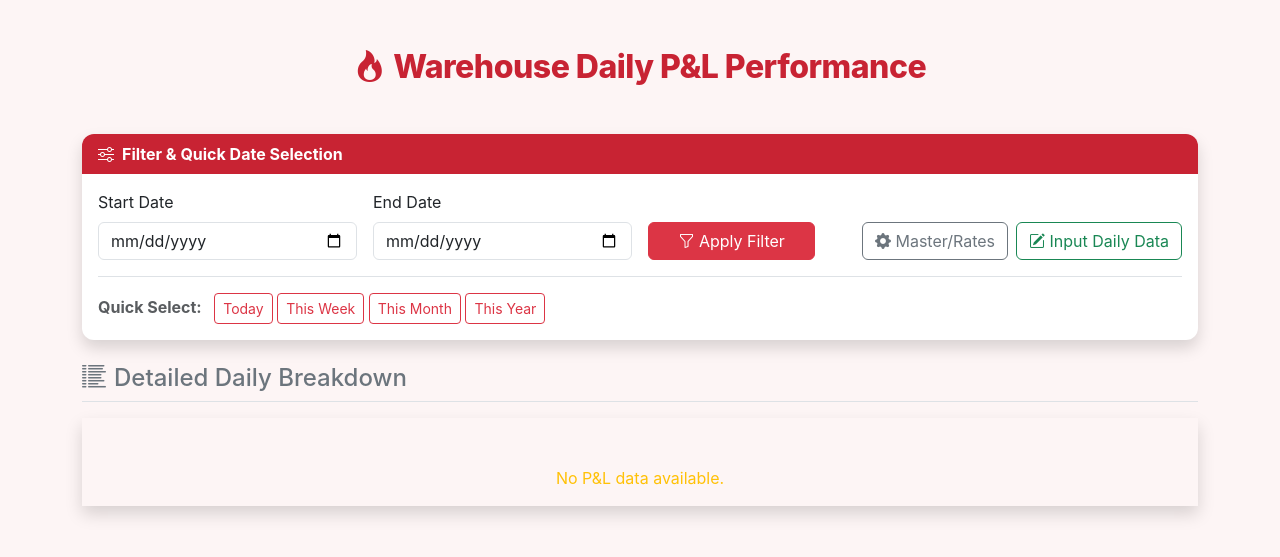
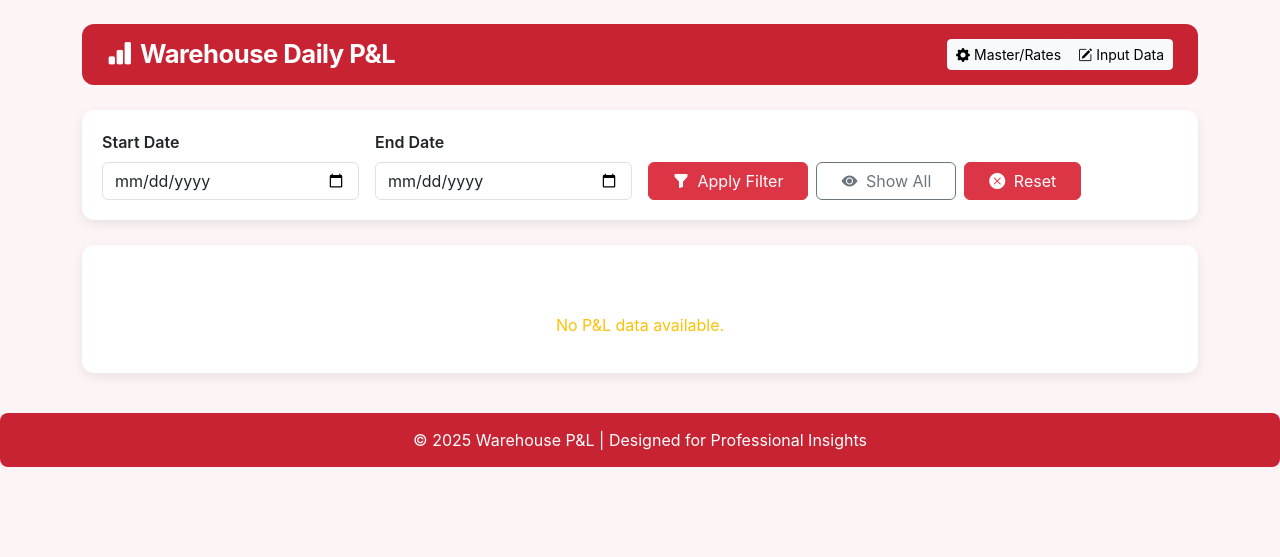
Before and after one commit to ashish86git/p-l, a Flask app: page / in a window 1280 px wide. Shown: the top 557 px of the page. Run offline with Flask 3, Linux system fonts and the light colour scheme.

Commit message:
Add files via upload

```diff
--- a/templates/index.html
+++ b/templates/index.html
@@ -4,220 +4,209 @@
     <meta charset="UTF-8">
     <meta name="viewport" content="width=device-width, initial-scale=1.0">
     <title>Daily P&L Dashboard | Red Theme</title>
+
+    <!-- Bootstrap 5 -->
     <link href="https://cdn.jsdelivr.net/npm/bootstrap@5.3.3/dist/css/bootstrap.min.css" rel="stylesheet">
     <link href="https://cdn.jsdelivr.net/npm/bootstrap-icons@1.11.3/font/bootstrap-icons.css" rel="stylesheet">
+
     <style>
-    /* Base Theme: Deep Red for Focus */
         :root {
-        --bs-primary-red: #dc3545; /* Bootstrap Danger color */
-        --bs-dark-red: #c82333;
-        --bs-light-bg: #fdf5f5; /* Very subtle reddish background */
-        --bs-secondary-bg: #fff0f0;
+            --primary-red: #dc3545;
+            --dark-red: #c82333;
+            --light-bg: #fdf5f5;
+            --secondary-bg: #fff0f0;
         }
 
         body {
-        background-color: var(--bs-light-bg);
-        font-family: 'Inter', sans-serif; /* Use a clean modern font */
+            background-color: var(--light-bg);
+            font-family: 'Inter', sans-serif;
         }
 
-    /* Global Styles */
-    h2 {
-        color: var(--bs-dark-red);
-        font-weight: 800; /* Extra bold */
+        /* Header */
+        .header {
+            background-color: var(--dark-red);
+            color: white;
+            padding: 15px 25px;
+            border-radius: 12px;
+            display: flex;
+            justify-content: space-between;
+            align-items: center;
+            margin-bottom: 25px;
+        }
+        .header h1 {
+            font-size: 1.6rem;
+            font-weight: 700;
             letter-spacing: -0.5px;
+            margin: 0;
+        }
+        .header .btn-group .btn {
+            margin-left: 8px;
         }
 
-    /* Filter and Header Card Styling */
-    .card-filter-header {
-        background-color: var(--bs-dark-red);
-        color: white;
-        font-weight: bold;
-        border-bottom: 0;
-        border-radius: 0.75rem 0.75rem 0 0 !important;
-    }
-    .card-filter {
-        border: none;
-        border-radius: 0.75rem;
-        box-shadow: 0 0.5rem 1.5rem rgba(0, 0, 0, 0.1); /* Stronger shadow */
+        /* Filter Section */
+        .filter-section {
+            background-color: white;
+            border-radius: 12px;
+            box-shadow: 0 4px 12px rgba(0,0,0,0.08);
+            padding: 20px;
+            margin-bottom: 25px;
         }
 
-    /* Summary Card Styling */
-    .summary-card-group .summary-card {
+        /* Summary Cards */
+        .summary-card {
+            border-radius: 12px;
+            box-shadow: 0 3px 10px rgba(0,0,0,0.1);
             transition: transform 0.3s ease, box-shadow 0.3s ease;
-        border: none;
-        border-radius: 0.75rem;
-        box-shadow: 0 0.25rem 0.75rem rgba(0, 0, 0, 0.08); /* Light shadow for 3D effect */
+            padding: 20px;
+            color: white;
         }
-    .summary-card-group .summary-card:hover {
-        transform: translateY(-5px); /* More pronounced lift on hover */
-        box-shadow: 0 0.8rem 2rem rgba(0, 0, 0, 0.15) !important;
+        .summary-card:hover {
+            transform: translateY(-5px);
+            box-shadow: 0 0.8rem 2rem rgba(0,0,0,0.15);
+        }
+        .summary-value {
+            font-size: 1.5rem;
+            font-weight: 700;
+        }
+        .card-revenue { background-color: #c82333; border-left: 6px solid #dc3545; }
+        .card-gross { background-color: #28a745; border-left: 6px solid #218838; }
+        .card-net { background-color: #ffc107; border-left: 6px solid #e0a800; color: #212529; }
+        .card-margin { background-color: #17a2b8; border-left: 6px solid #138496; }
+
+        /* Table */
+        .table-container {
+            background-color: white;
+            border-radius: 12px;
+            padding: 20px;
+            box-shadow: 0 4px 12px rgba(0,0,0,0.08);
+            margin-bottom: 40px;
+        }
+        .table thead th {
+            background-color: var(--dark-red);
+            color: white;
+            text-align: right;
+            vertical-align: middle;
+        }
+        .table tbody td:first-child {
+            text-align: left;
+            font-weight: 600;
+        }
+        .table tbody tr:hover {
+            background-color: var(--secondary-bg);
+        }
+        .profit-positive { color: #28a745; font-weight: 700; }
+        .profit-negative { color: var(--primary-red); font-weight: 700; }
+
+        /* Footer */
+        footer {
+            padding: 15px;
+            background-color: var(--dark-red);
+            color: white;
+            text-align: center;
+            border-radius: 8px;
         }
 
-
-    /* ... (Your existing styles) ... */
-
-    /* Custom CSS for Alignment and Visual Appeal */
-    .table thead th {
-        background-color: var(--bs-dark-red);
-        color: white;
-        border-color: var(--bs-dark-red);
-        /* Ensure headers align with the data below */
-        text-align: right;
-        vertical-align: middle;
-        padding: 0.75rem 1rem;
+        /* Buttons */
+        .btn-primary {
+            background-color: var(--primary-red);
+            border-color: var(--primary-red);
         }
-
-    /* Center align the TOTAL row for better visual punch */
-    tr.total-row td {
-        text-align: right !important; /* Financial data aligned right */
-        vertical-align: middle;
-        font-size: 1.15rem; /* Make total values stand out */
+        .btn-primary:hover {
+            background-color: var(--dark-red);
+            border-color: var(--dark-red);
         }
-
-    /* Style for the Date Column (Left align) */
-    .table tbody td:first-child {
-        text-align: left !important;
-        font-weight: 600;
-        min-width: 100px; /* Ensure date column is wide enough */
-    }
-
-    /* Highlight Profit/Loss */
-    .profit-positive { color: #28a745 !important; font-weight: 700; } /* Green */
-    .profit-negative { color: #dc3545 !important; font-weight: 700; } /* Red (danger) */
-
-    /* General data cell alignment for financial columns */
-    .data-financial {
-        text-align: right !important;
-        font-family: monospace; /* Optional: Use a fixed-width font for money */
-    }
-
-
-
-    /* Border Colors */
-    .border-primary-red { border-left: 5px solid var(--bs-primary-red) !important; }
-    .border-success-profit { border-left: 5px solid #28a745 !important; } /* Green for Gross Profit */
-    .border-warning-net { border-left: 5px solid #ffc107 !important; } /* Yellow/Amber for Net Profit */
-    .border-info-margin { border-left: 5px solid #17a2b8 !important; } /* Cyan for Margin */
-
-
-    /* Table Styling */
-    .table thead th {
-        background-color: var(--bs-dark-red);
-        color: white;
-        border-color: var(--bs-dark-red);
-    }
-    .table tbody tr:hover { background-color: var(--bs-secondary-bg); }
-
-    /* Total Row Styling */
-    tr.total-row {
-        font-weight: bold;
-        background-color: #f8d7da; /* Light red/pink alert background */
-        border-top: 3px solid var(--bs-dark-red);
-        color: var(--bs-dark-red);
-        font-size: 1.1rem;
-    }
-
-    /* Button Colors */
-    .btn-primary { background-color: var(--bs-primary-red); border-color: var(--bs-primary-red); }
-    .btn-primary:hover { background-color: var(--bs-dark-red); border-color: var(--bs-dark-red); }
-    .btn-outline-secondary, .btn-outline-success { transition: all 0.2s; }
     </style>
 </head>
 <body>
-  <div class="container mt-5">
-    <h2 class="mb-5 text-center"><i class="bi bi-fire me-2"></i>Warehouse Daily P&L Performance</h2>
 
-    <div class="card shadow mb-4 card-filter">
-      <div class="card-header card-filter-header"><i class="bi bi-sliders me-2"></i>Filter & Quick Date Selection</div>
-      <div class="card-body">
-        <form method="get" action="{{ url_for('index') }}" class="row g-3 align-items-end">
+<div class="container mt-4">
+
+    <!-- Header with Buttons -->
+    <div class="header">
+        <h1><i class="bi bi-bar-chart-fill me-2"></i>Warehouse Daily P&L</h1>
+        <div class="btn-group">
+            <a href="{{ url_for('master_data') }}" class="btn btn-light btn-sm">
+                <i class="bi bi-gear-fill"></i> Master/Rates
+            </a>
+            <a href="{{ url_for('input_data') }}" class="btn btn-light btn-sm">
+                <i class="bi bi-pencil-square"></i> Input Data
+            </a>
+        </div>
+    </div>
+
+    <!-- Filter Section -->
+    <div class="filter-section">
+        <form method="get" action="/" class="row g-3 align-items-end">
             <div class="col-md-3">
-            <label for="start_date" class="form-label">Start Date</label>
-            <input type="date" class="form-control" name="start_date" id="start_date" value="{{ request.args.get('start_date','') }}">
+                <label for="start_date" class="form-label fw-semibold">Start Date</label>
+                <input type="date" class="form-control" id="start_date" name="start_date"
+                       value="{{ request.args.get('start_date','') }}">
             </div>
             <div class="col-md-3">
-            <label for="end_date" class="form-label">End Date</label>
-            <input type="date" class="form-control" name="end_date" id="end_date" value="{{ request.args.get('end_date','') }}">
+                <label for="end_date" class="form-label fw-semibold">End Date</label>
+                <input type="date" class="form-control" id="end_date" name="end_date"
+                       value="{{ request.args.get('end_date','') }}">
             </div>
-          <div class="col-md-2">
-            <button type="submit" class="btn btn-primary w-100">
-              <i class="bi bi-funnel"></i> Apply Filter
-            </button>
-          </div>
-          <div class="col-md-4 d-flex justify-content-end align-items-center">
-            <a href="{{ url_for('master_data') }}" class="btn btn-outline-secondary me-2">
-              <i class="bi bi-gear-fill"></i> Master/Rates
-            </a>
-            <a href="{{ url_for('input_data') }}" class="btn btn-outline-success">
-              <i class="bi bi-pencil-square"></i> Input Daily Data
-            </a>
+            <div class="col-md-6 d-flex gap-2">
+                <button type="submit" class="btn btn-primary px-4"><i class="bi bi-funnel-fill me-1"></i> Apply Filter</button>
+                <a href="/?show_all=1" class="btn btn-outline-secondary px-4"><i class="bi bi-eye-fill me-1"></i> Show All</a>
+                <a href="/" class="btn btn-danger px-4"><i class="bi bi-x-circle-fill me-1"></i> Reset</a>
             </div>
         </form>
+    </div>
 
-        <div class="mt-3 quick-filters border-top pt-3">
-          <span class="text-muted me-2 fw-bold">Quick Select:</span>
-          <a href="{{ url_for('index', start_date=today, end_date=today) }}" class="btn btn-sm btn-outline-danger">Today</a>
-          <a href="{{ url_for('index', start_date=week_start, end_date=today) }}" class="btn btn-sm btn-outline-danger">This Week</a>
-          <a href="{{ url_for('index', start_date=month_start, end_date=today) }}" class="btn btn-sm btn-outline-danger">This Month</a>
-          <a href="{{ url_for('index', start_date=year_start, end_date=today) }}" class="btn btn-sm btn-outline-danger">This Year</a>
+    <!-- Summary Cards -->
+    {% if totals %}
+    <div class="row g-4 mb-4">
+        <div class="col-md-4 col-lg-2">
+            <div class="summary-card card-revenue text-center">
+                <div class="small">Variable Revenue</div>
+                <div class="summary-value">{{ totals.Variable_Revenue }}</div>
+            </div>
+        </div>
+        <div class="col-md-4 col-lg-2">
+            <div class="summary-card card-revenue text-center">
+                <div class="small">Total Revenue</div>
+                <div class="summary-value">{{ totals.Revenue }}</div>
+            </div>
+        </div>
+        <div class="col-md-4 col-lg-2">
+            <div class="summary-card card-net text-center">
+                <div class="small">Total Cost</div>
+                <div class="summary-value">{{ totals.Total_Cost }}</div>
+            </div>
+        </div>
+        <div class="col-md-4 col-lg-2">
+            <div class="summary-card card-gross text-center">
+                <div class="small">Gross Profit</div>
+                <div class="summary-value">{{ totals.Gross_Profit }}</div>
+            </div>
+        </div>
+        <div class="col-md-4 col-lg-2">
+            <div class="summary-card card-net text-center">
+                <div class="small">Net Profit</div>
+                <div class="summary-value">{{ totals.Net_Profit }}</div>
+            </div>
+        </div>
+        <div class="col-md-4 col-lg-2">
+            <div class="summary-card card-margin text-center">
+                <div class="small">Net Margin</div>
+                <div class="summary-value">{{ totals.Net_Margin }}</div>
             </div>
         </div>
     </div>
+    {% endif %}
 
-    {% if totals %}
-    <div class="row g-4 mb-5 summary-card-group">
-
-      <div class="col-md-3">
-        <div class="card summary-card border-primary-red h-100 shadow">
-          <div class="card-body">
-            <h6 class="text-danger text-uppercase fw-bold mb-2"><i class="bi bi-graph-up-arrow me-1"></i> Total Revenue</h6>
-            <div class="display-6 fw-bold">₹{{ totals.Revenue | format_currency }}</div>
-          </div>
-        </div>
-      </div>
-
-      <div class="col-md-3">
-        <div class="card summary-card border-success-profit h-100 shadow">
-          <div class="card-body">
-            <h6 class="text-success text-uppercase fw-bold mb-2"><i class="bi bi-check-circle-fill me-1"></i> Gross Profit</h6>
-            <div class="display-6 fw-bold">₹{{ totals.Gross_Profit | format_currency }}</div>
-          </div>
-        </div>
-      </div>
-
-      <div class="col-md-3">
-        <div class="card summary-card border-warning-net h-100 shadow">
-          <div class="card-body">
-            <h6 class="text-warning text-uppercase fw-bold mb-2"><i class="bi bi-cash-stack me-1"></i> Net Profit</h6>
-            <div class="display-6 fw-bold">₹{{ totals.Net_Profit | format_currency }}</div>
-          </div>
-        </div>
-      </div>
-
-      <div class="col-md-3">
-        <div class="card summary-card border-info-margin h-100 shadow">
-          <div class="card-body">
-            <h6 class="text-info text-uppercase fw-bold mb-2"><i class="bi bi-percent me-1"></i> Net Margin</h6>
-            <div class="display-6 fw-bold">{{ totals.Net_Margin | format_percent }}</div>
-          </div>
-        </div>
+    <!-- Table -->
+    <div class="table-container">
+        {{ daily_table|safe }}
     </div>
 
 </div>
-    {% endif %}
 
-    <h4 class="mb-3 text-secondary border-bottom pb-2"><i class="bi bi-list-columns-reverse me-2"></i>Detailed Daily Breakdown</h4>
-    <div class="table-responsive shadow">
-      {% if daily_table %}
-        {{ daily_table|safe }}
-      {% else %}
-        <div class="alert alert-warning text-center mt-3">
-          No P&L data available for the selected period. Please adjust the dates.
-        </div>
-      {% endif %}
-    </div>
-  </div>
+<footer>
+    © {{ current_year or 2025 }} Warehouse P&L | Designed for Professional Insights
+</footer>
 
-  <script src="https://cdn.jsdelivr.net/npm/bootstrap@5.3.3/dist/js/bootstrap.bundle.min.js"></script>
 </body>
 </html>
```
Also changed, not shown: templates/input_form.html (+37 -6 lines). Lines whose indentation alone changed are shown as unchanged.
